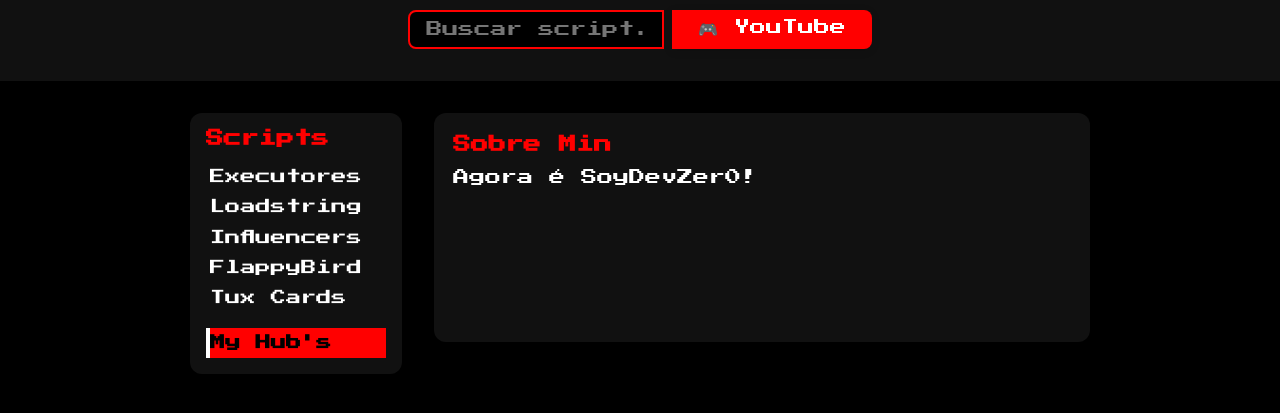
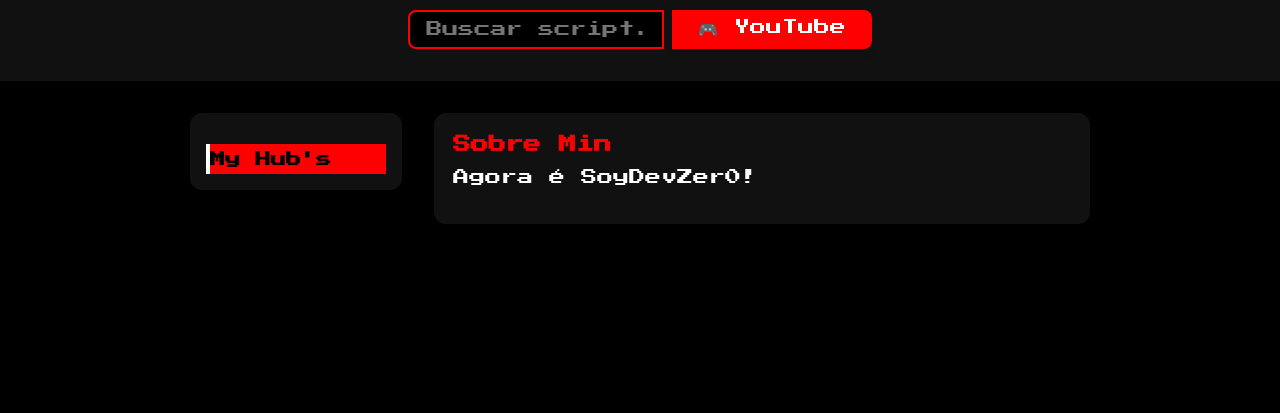
Before and after one commit to NumbZer0/SoyDevZer0, a plain HTML site: page index.html in a window 1280 px wide. Shown: the part 47-460 px from the top of the page. Drawn offline with Linux system fonts and the light colour scheme.

Commit message:
index.html

```diff
--- a/index.html
+++ b/index.html
@@ -20,21 +20,16 @@
     </header>
     <main>
         <aside>
-            <h2>Scripts</h2>
             <ul>
-                <li>Executores</li>
-                <li>Loadstring</li>
-                <li>Influencers</li>
-                <li>FlappyBird</li>
-                <li>Tux Cards</li>
-                <li class="myhubs">My Hub's</li>
+                <li class="myhubs active" onclick="showMyHubs()">My Hub's</li>
             </ul>
         </aside>
-        <section class="about">
+        <section class="about" id="main-content">
             <h2>Sobre Min</h2>
             <p>Agora é SoyDevZer0!</p>
         </section>
     </main>
     <script src="theme.js"></script>
+    <script src="main.js"></script>
 </body>
 </html>
```
